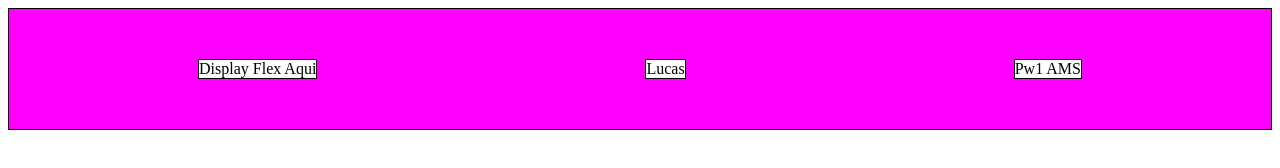
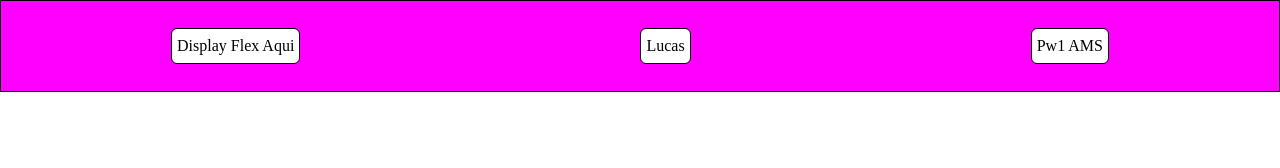
Before and after one commit to LcsGomes-AMS/pw-ams, a plain HTML site: page flex.html in a window 1280 px wide. Drawn offline with Linux system fonts and the light colour scheme.

Commit message:
alteração

```diff
--- a/css/estilo.css
+++ b/css/estilo.css
@@ -1,3 +1,11 @@
+*{
+    margin: 0px;
+    padding: 0px;
+}
+body,html{
+    height: 100%;
+}
+
 div{
     border: 1px solid;
     background-color: white;
@@ -7,8 +15,19 @@ h1{
 }
 #container{
     background-color: fuchsia;
-    padding: 50px 25px;
     display: flex;
     justify-content: space-around;
+    height: 90px;
+    align-items: center;
 
 }
+
+.item-menu{
+    margin-top: 10px;
+    margin-bottom: 10px;
+    padding-bottom: 8px;
+    padding-top: 8px;
+    padding-left: 5px;
+    padding-right: 5px;
+    border-radius: 6px;
+}
--- a/flex.html
+++ b/flex.html
@@ -9,11 +9,11 @@
 <body>
 
     <div id="container">
-        <div>Display Flex Aqui</div>
-    <div>
+        <div class="item-menu">Display Flex Aqui</div>
+    <div class="item-menu">
         Lucas
     </div>
-    <div>Pw1 AMS</div>
+    <div class="item-menu">Pw1 AMS</div>
 </div>
 </body>
 </html>
```
